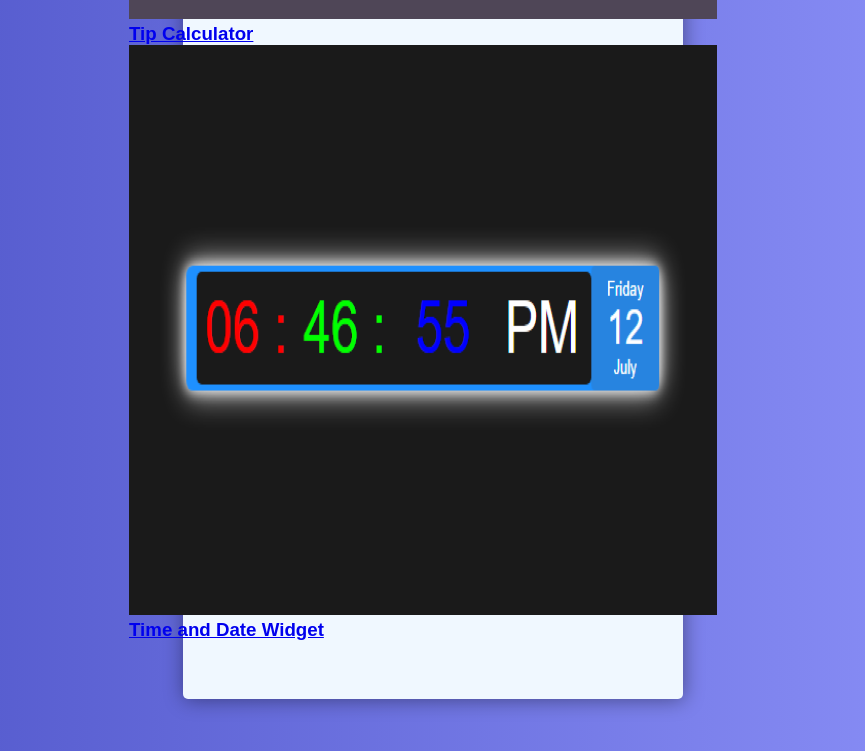
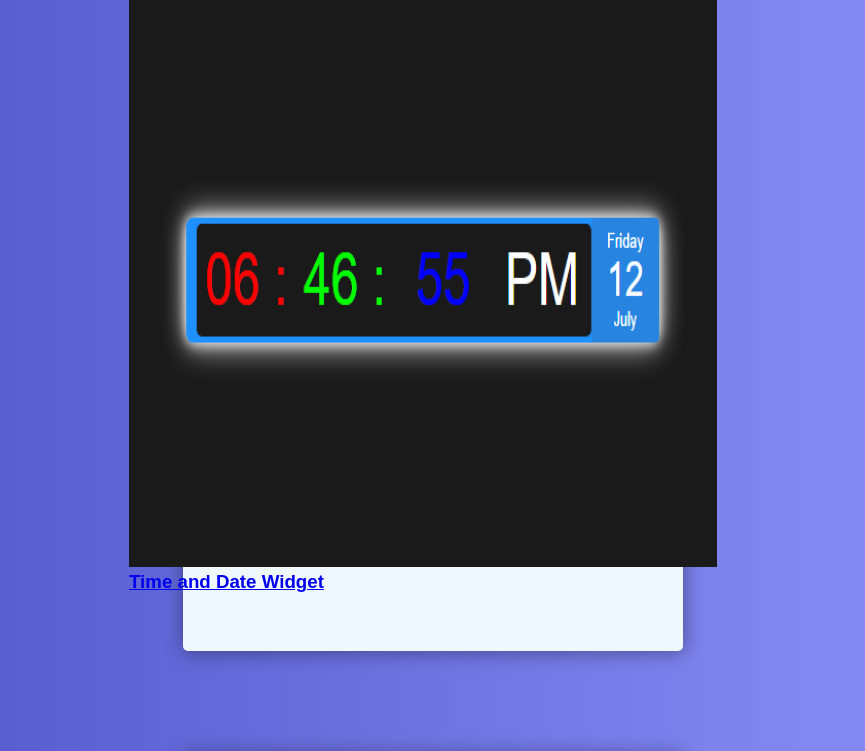
Before and after one commit to vaibhavr21/JavaScript-Projects, a plain HTML site: page index.html in a window 1280 px wide. Shown: the part 4361-5112 px from the top of the page, without its empty margins (207-1072 px from the left). Drawn offline with nearby package versions, Linux system fonts and the light colour scheme; files that its build step writes are made by us from their sources.

Commit message:
style.css updated

```diff
--- a/Project 6/style.css
+++ b/Project 6/style.css
@@ -11,7 +11,7 @@ body{
     display: flex;
     flex-direction: column;
     align-items: center;
-    margin: 150px auto;
+    margin: 8vw auto;
     max-width: 500px;
     box-shadow: 1px 1px 20px rgba(0, 0, 0, 0.4);
     background-color: aliceblue;
```
